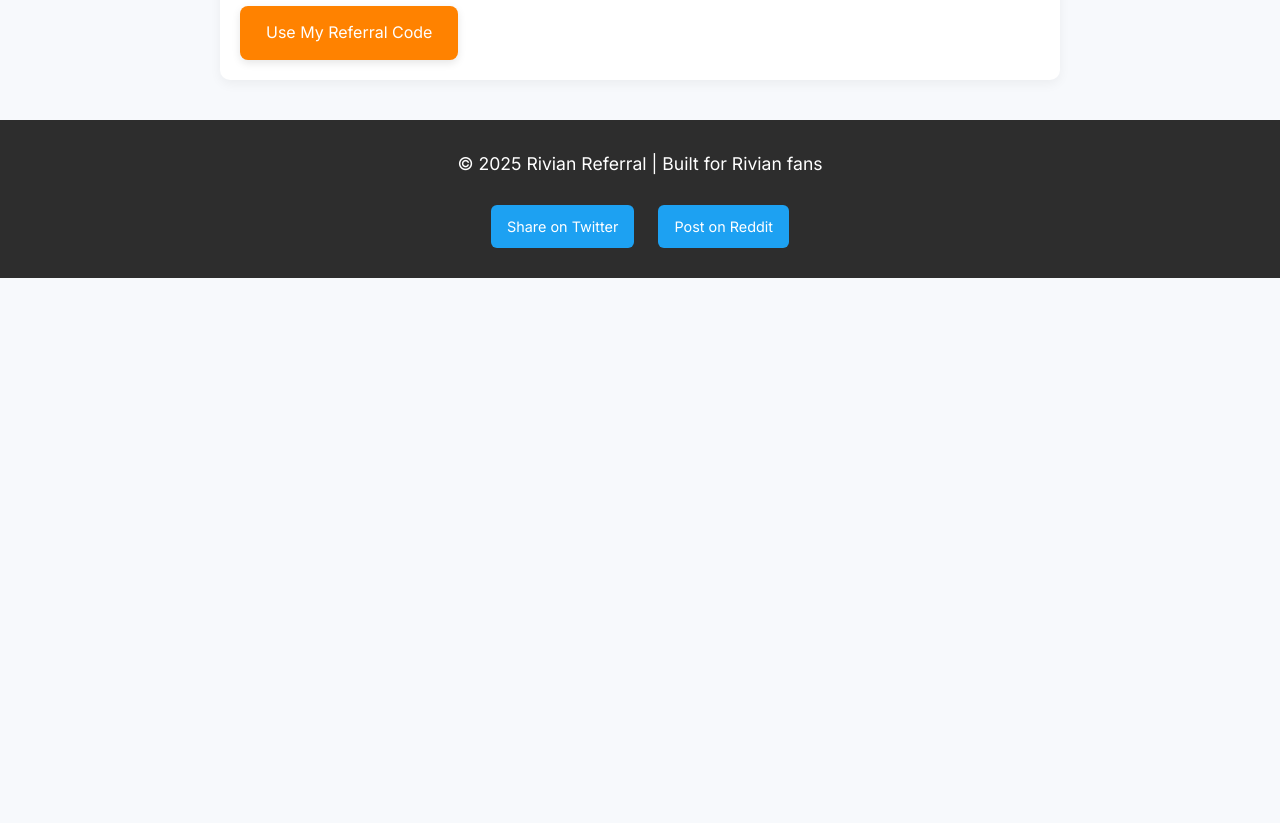
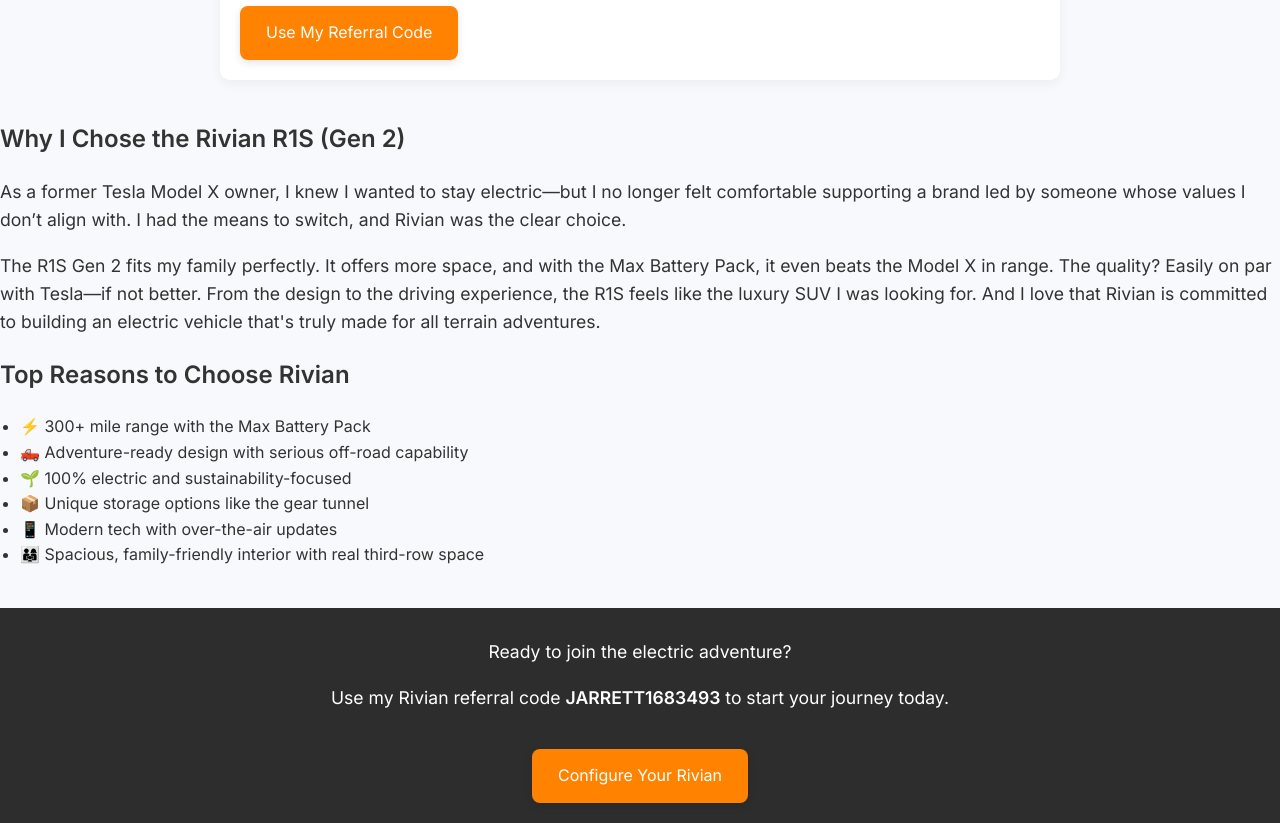
Before and after one commit to GitSaun/rivian-referral, a plain HTML site: page index.html in a window 1280 px wide. Shown: the part 640-1463 px from the top of the page. Before the commit the page ends 918 px from the top, so only its background shows below. Drawn offline with Linux system fonts and the light colour scheme.

Commit message:
Update index.html
Updated content

```diff
--- a/index.html
+++ b/index.html
@@ -29,13 +29,37 @@
         <a href="https://rivian.com/configurations/list?reprCode=JARRETT1683493" class="cta-button">Use My Referral Code</a>
     </section>
 
-    <footer>
-        <p>© 2025 Rivian Referral | Built for Rivian fans</p>
-        <div class="social-buttons">
-            <a href="https://twitter.com/intent/tweet?text=Get+your+Rivian+with+this+referral+code!+JARRETT1683493&url=https://rivian.com/configurations/list?reprCode=JARRETT1683493" target="_blank">Share on Twitter</a>
-            <a href="https://www.reddit.com/submit?url=https://rivian.com/configurations/list?reprCode=JARRETT1683493&title=Rivian+Discount+Code" target="_blank">Post on Reddit</a>
-        </div>
-    </footer>
+	<section class="story">
+  <h2>Why I Chose the Rivian R1S (Gen 2)</h2>
+  <p>
+    As a former Tesla Model X owner, I knew I wanted to stay electric—but I no longer felt comfortable supporting a brand led by someone whose values I don’t align with. I had the means to switch, and Rivian was the clear choice.
+  </p>
+  <p>
+    The R1S Gen 2 fits my family perfectly. It offers more space, and with the Max Battery Pack, it even beats the Model X in range. The quality? Easily on par with Tesla—if not better. From the design to the driving experience, the R1S feels like the luxury SUV I was looking for. And I love that Rivian is committed to building an electric vehicle that's truly made for all terrain adventures.
+  </p>
+</section>
+
+<section class="pros">
+  <h2>Top Reasons to Choose Rivian</h2>
+  <ul>
+    <li>⚡ 300+ mile range with the Max Battery Pack</li>
+    <li>🛻 Adventure-ready design with serious off-road capability</li>
+    <li>🌱 100% electric and sustainability-focused</li>
+    <li>📦 Unique storage options like the gear tunnel</li>
+    <li>📱 Modern tech with over-the-air updates</li>
+    <li>👨‍👩‍👧 Spacious, family-friendly interior with real third-row space</li>
+  </ul>
+</section>
+
+
+    <footer class="final-cta">
+  <div class="footer-content">
+    <p>Ready to join the electric adventure?</p>
+    <p>Use my Rivian referral code <strong>JARRETT1683493</strong> to start your journey today.</p>
+    <a href="https://rivian.com/configurations/list?reprCode=JARRETT1683493" class="cta-button">Configure Your Rivian</a>
+  </div>
+</footer>
+
 
 </body>
 </html>
```
